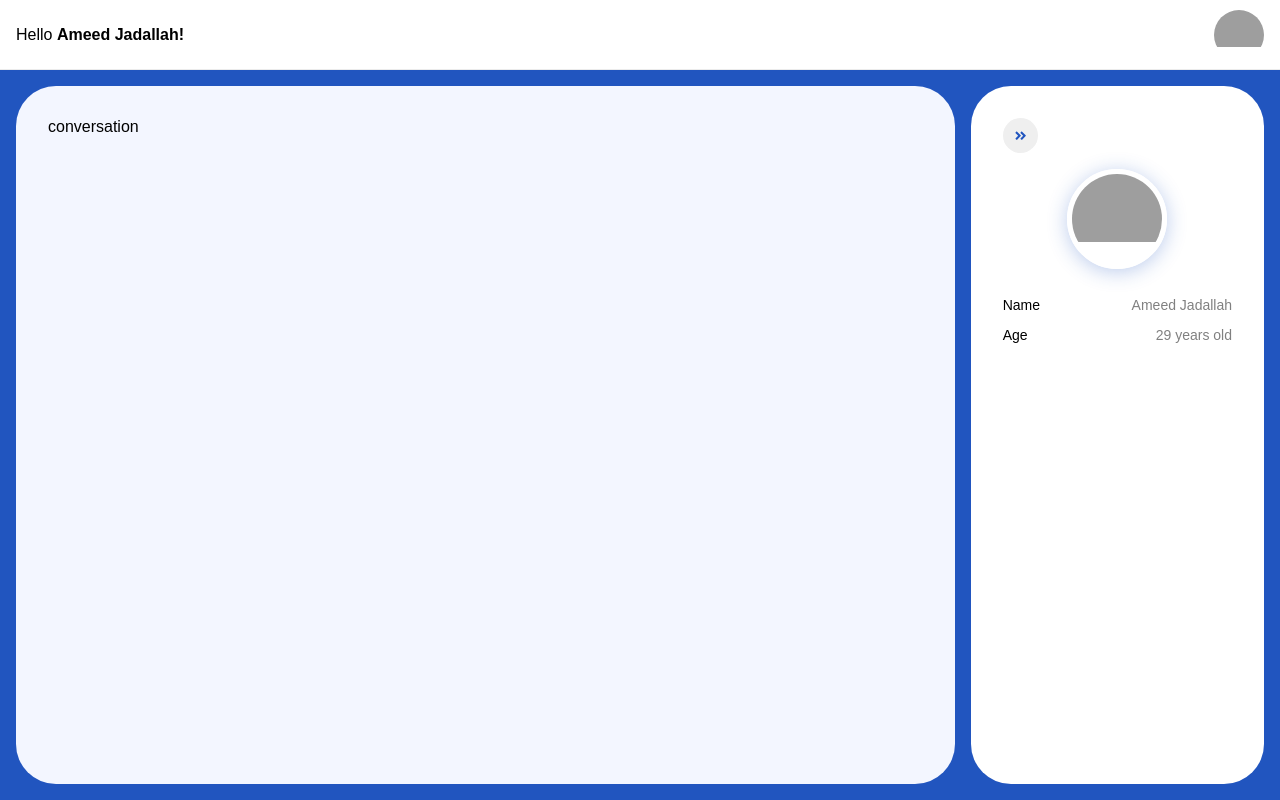
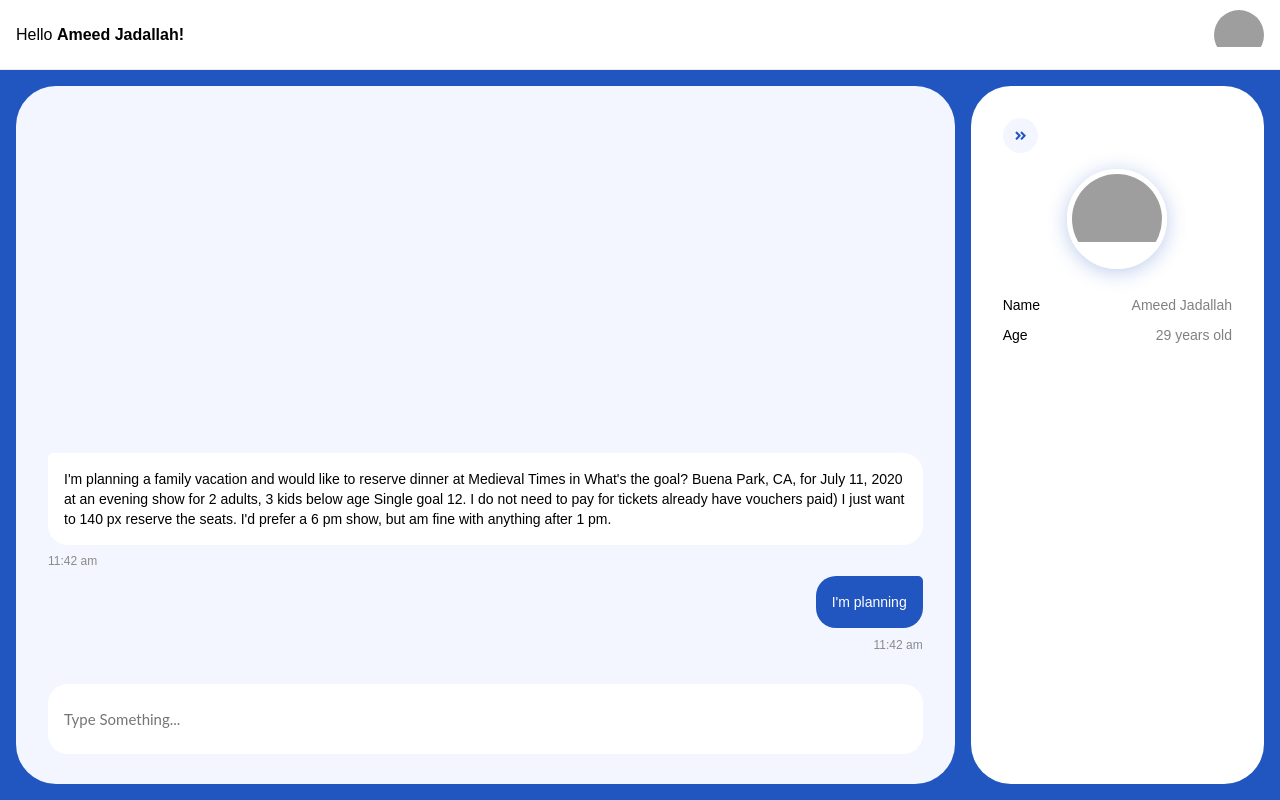
Before and after one commit to ameedjadallah/aui-task, a React (Create React App) app: page / in a window 1280 px wide. Built offline with nearby package versions, Linux system fonts and the light colour scheme; grey boxes are pictures that could not be loaded.

Commit message:
feat(conversation): implement conversation component

```diff
--- a/package.json
+++ b/package.json
@@ -12,6 +12,7 @@
     "react-dom": "^17.0.2",
     "react-icons": "^4.2.0",
     "react-scripts": "4.0.3",
+    "react-scroll": "^1.8.2",
     "web-vitals": "^1.0.1"
   },
   "scripts": {
--- a/src/App.scss
+++ b/src/App.scss
@@ -10,9 +10,29 @@
 .justify-center {
     justify-content: center;
 }
+.justify-start {
+    justify-content: flex-start;
+}
+.justify-end {
+    justify-content: flex-end;
+}
+
 .items-center {
     align-items: center;
 }
+.items-start {
+    align-items: flex-start;
+}
+.items-end {
+    align-items: flex-end;
+}
+.flex-col  {
+    flex-direction: column;
+}
+.flex-row  {
+    flex-direction: row;
+}
+
 .capitalize {
     text-transform: capitalize;
 }
--- a/src/components/Conversation.js
+++ b/src/components/Conversation.js
@@ -1,7 +1,74 @@
+import { useEffect, useState } from "react";
+import { animateScroll } from "react-scroll";
+import classnames from 'classnames';
+
 import "./Conversation.scss";
+import data from "../data/data.json";
 
 function Conversation() {
-  return <div className="conversation">conversation</div>;
+  const [conversation, setConversation] = useState(data.conversation);
+  const [messageText, setMessageText] = useState("");
+
+  const scrollToBottom = () => {
+    animateScroll.scrollToBottom({
+      containerId: "list-container",
+      duration: 0,
+    });
+  };
+
+  const sendMessage = async (e) => {
+    if (e.key === "Enter") {
+      let conv = conversation;
+      conv.push({
+        text: messageText,
+        time: new Date().toLocaleString(),
+        sender: true,
+      });
+      await setConversation(conv);
+      setMessageText("");
+      scrollToBottom();
+    }
+  };
+
+  useEffect(() => {
+    scrollToBottom();
+  }, [conversation]);
+
+  return (
+    <div className="conversation">
+      <div className="conversation-section">
+        <div className="list-container" id="list-container">
+          <div className="conversations-list flex flex-col justify-end items-end">
+            {conversation.length !== 0 &&
+              conversation.map((message, index) => {
+                return (
+                  <div
+                    className={classnames(`conversations-list__item flex flex-col justify-start`,{
+                        "sender items-end" : message.sender,
+                        "items-start" : !message.sender,
+                    })}
+                    key={index}
+                  >
+                    <div className="coversation-text">{message.text}</div>
+                    <div className="coversation-date">{message.time}</div>
+                  </div>
+                );
+              })}
+          </div>
+        </div>
+
+        <div className="conversation-message">
+          <input
+            className="message-text"
+            placeholder="Type Something..."
+            value={messageText}
+            onChange={(e) => setMessageText(e.target.value)}
+            onKeyPress={sendMessage}
+          ></input>
+        </div>
+      </div>
+    </div>
+  );
 }
 
 export default Conversation;
--- a/src/components/Conversation.scss
+++ b/src/components/Conversation.scss
@@ -1,6 +1,90 @@
 .conversation {
-    background-color: #f3f6ff;
-    width:100%;
-    border-radius: 40px;
-    padding : 2em;
+  background-color: #f3f6ff;
+  width: 100%;
+  border-radius: 40px;
+  padding: 2em;
 }
+
+.conversation-section {
+  height: 100%;
+}
+.list-container {
+  flex: 1;
+  overflow: auto;
+  height: calc(100% - 100px);
+}
+.conversations-list {
+  overflow: auto;
+  min-height: 100%;
+  flex: 1;
+
+  &__item {
+    position: relative;
+
+    &:not(:last-child) {
+      margin-bottom: 0.5rem;
+    }
+    .coversation {
+      &-text {
+        background-color: #fff;
+        padding: 1rem;
+        margin-bottom: 0.6rem;
+        width: auto;
+        display: inline-block;
+        font-size: 14px;
+        line-height: 20px;
+        border-radius: 5px 20px 20px 20px;
+
+        span {
+          border-bottom: 2px solid #2155bf;
+        }
+      }
+      &-date {
+        color: #8a8a8a;
+        font-size: 12px;
+      }
+    }
+
+    &.sender {
+      .coversation {
+        &-text {
+          border-radius: 20px 5px 20px 20px;
+          background: #2155bf;
+          color: #fff;
+          text-align: right;
+        }
+        &-date {
+          text-align: right;
+        }
+      }
+    }
+  }
+}
+
+.conversation-message {
+  position: relative;
+  margin-top: 2em;
+  .message-text {
+    width: 100%;
+    padding: 1rem;
+    border: none;
+    font-family: "Lato", sans-serif;
+    font-size: 15px;
+    outline: none;
+    height: 70px;
+    border-radius: 20px;
+  }
+  .send-message {
+    padding: 0;
+    background: none;
+    position: absolute;
+    top: 1rem;
+    bottom: auto;
+    right: 7%;
+    left: auto;
+    img {
+      width: 20px;
+      opacity: 0.5;
+    }
+  }
+}
--- a/src/components/SidePanel.scss
+++ b/src/components/SidePanel.scss
@@ -17,6 +17,7 @@
     border-radius: 50%;
     text-align: center;
     color: #2155bf;
+    background-color: #f3f6ff;
   }
 
   &__content {
--- a/src/data/data.json
+++ b/src/data/data.json
@@ -1,7 +1,19 @@
 {
-    "user" :  {
+    "user": {
         "name": "Ameed Jadallah",
         "age": 29,
         "image": "https://bit.ly/3ym9Kdn"
-    }
+    },
+    "conversation": [
+        {
+            "text": "I'm planning a family vacation and would like to reserve dinner at Medieval Times in What's the goal? Buena Park, CA, for July 11, 2020 at an evening show for 2 adults, 3 kids below age Single goal 12. I do not need to pay for tickets already have vouchers paid) I just want to 140 px reserve the seats. I'd prefer a 6 pm show, but am fine with anything after 1 pm.",
+            "time": "11:42 am",
+            "sender": false
+        },
+        {
+            "text": "I'm planning ",
+            "time": "11:42 am",
+            "sender": true
+        }
+    ]
 }
```
Also changed, not shown: 1 other file (tests, documents, lock files or other folders).
